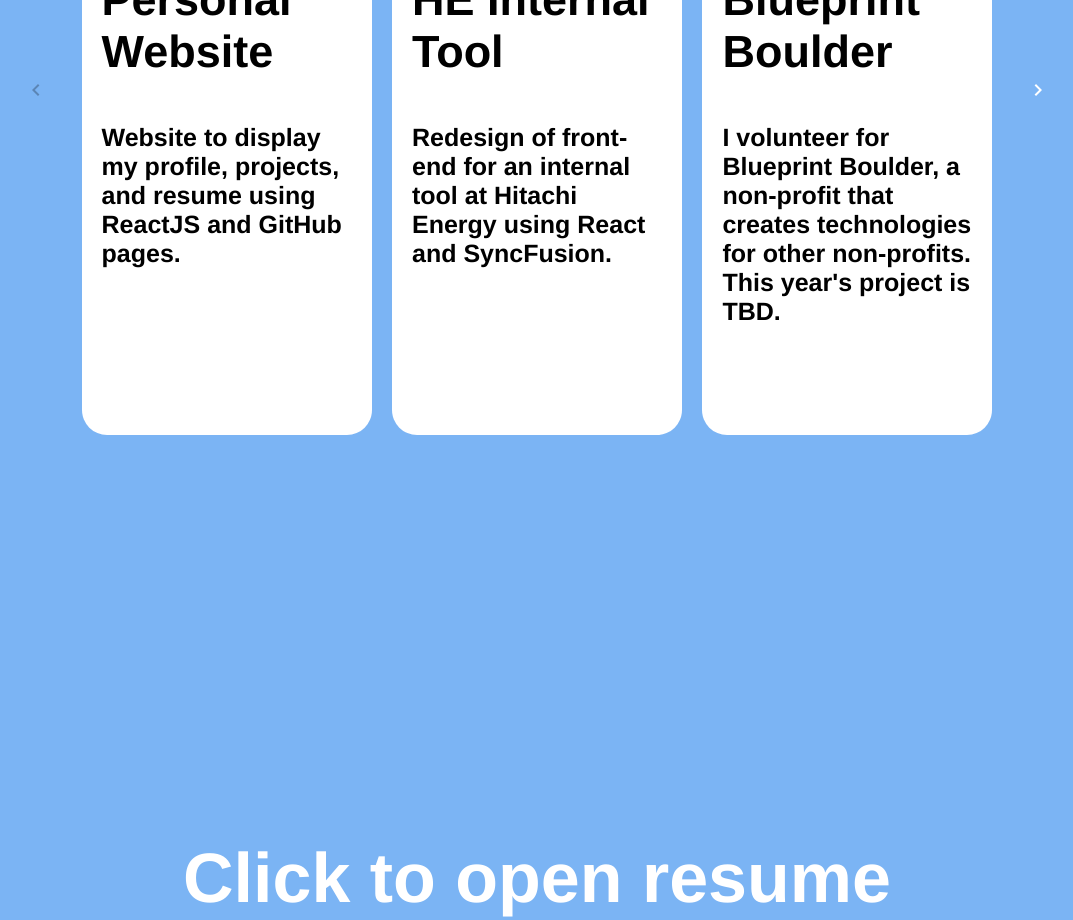
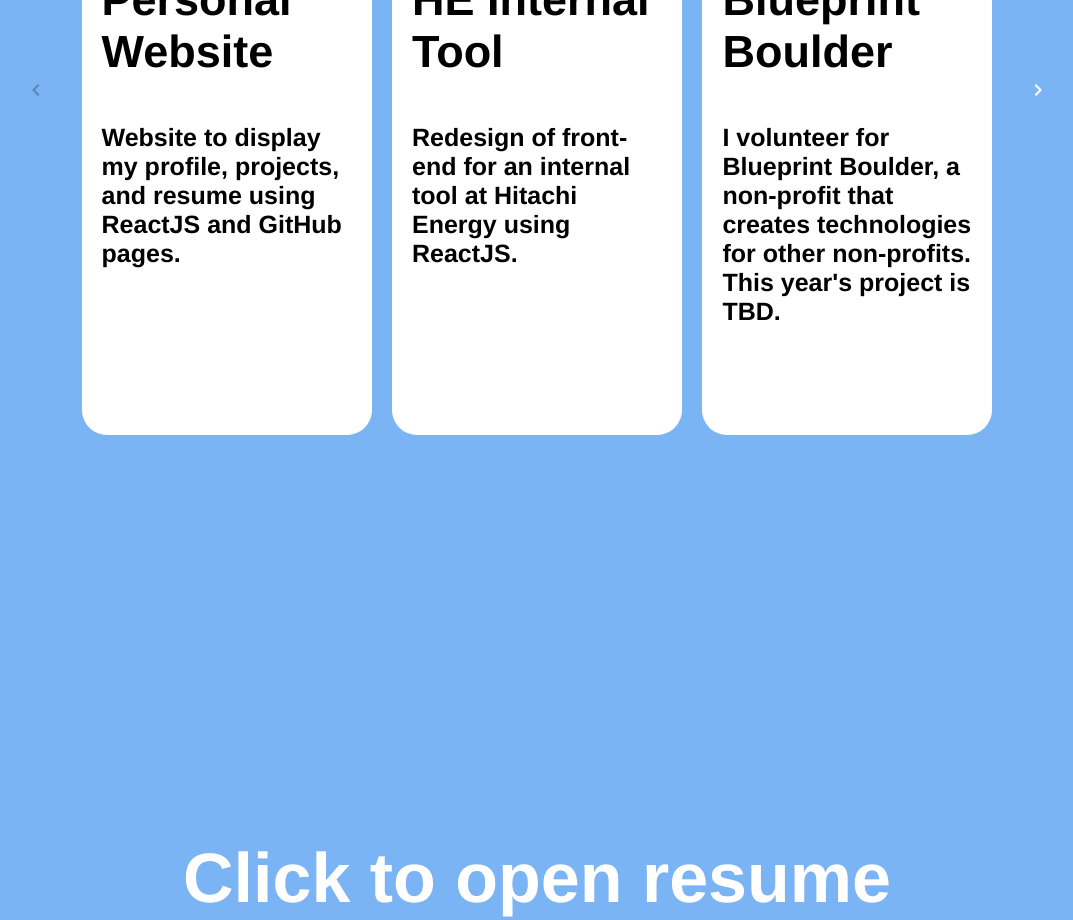
Before and after one commit to ohlsengrace/ohlsengrace.github.io, a React (Create React App) app: page / in a window 1280 px wide. Shown: the part 2380-3300 px from the top of the page, without its empty margins (103-1176 px from the left). Built offline with nearby package versions, Linux system fonts and the light colour scheme.

Commit message:
Unnecessary info

```diff
--- a/src/scenes/Projects/Projects.js
+++ b/src/scenes/Projects/Projects.js
@@ -28,7 +28,7 @@ export const Projects = () => {
         id: 1,
         title: 'HE Internal Tool',
         status: 'In Progress',
-        subtitle: 'Redesign of front-end for an internal tool at Hitachi Energy using React and SyncFusion.',
+        subtitle: 'Redesign of front-end for an internal tool at Hitachi Energy using ReactJS.',
         image: projTwoImg,
         imageAlt: 'HE VS Reg Site'
       },
```
